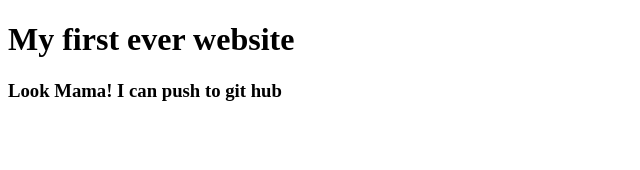
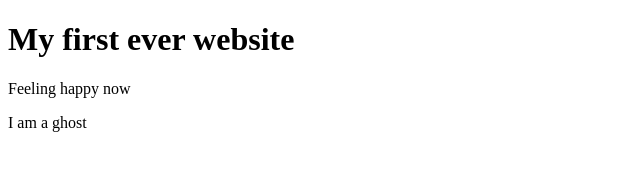
Before and after one commit to rajibrajib269/my-first-website, a plain HTML site: page index.html in a window 1280 px wide. Shown: the whole page, without its empty margins (0-640 px from the left). Drawn offline with Linux system fonts and the light colour scheme.

Commit message:
ghost ready

```diff
--- a/index.html
+++ b/index.html
@@ -7,6 +7,7 @@
 </head>
 <body>
     <h1>My first ever website</h1>
-    <h3>Look Mama! I can push to git hub</h3>
+    <P>Feeling happy now</P>
+    <p>I am a ghost</p>
 </body>
 </html>
```
